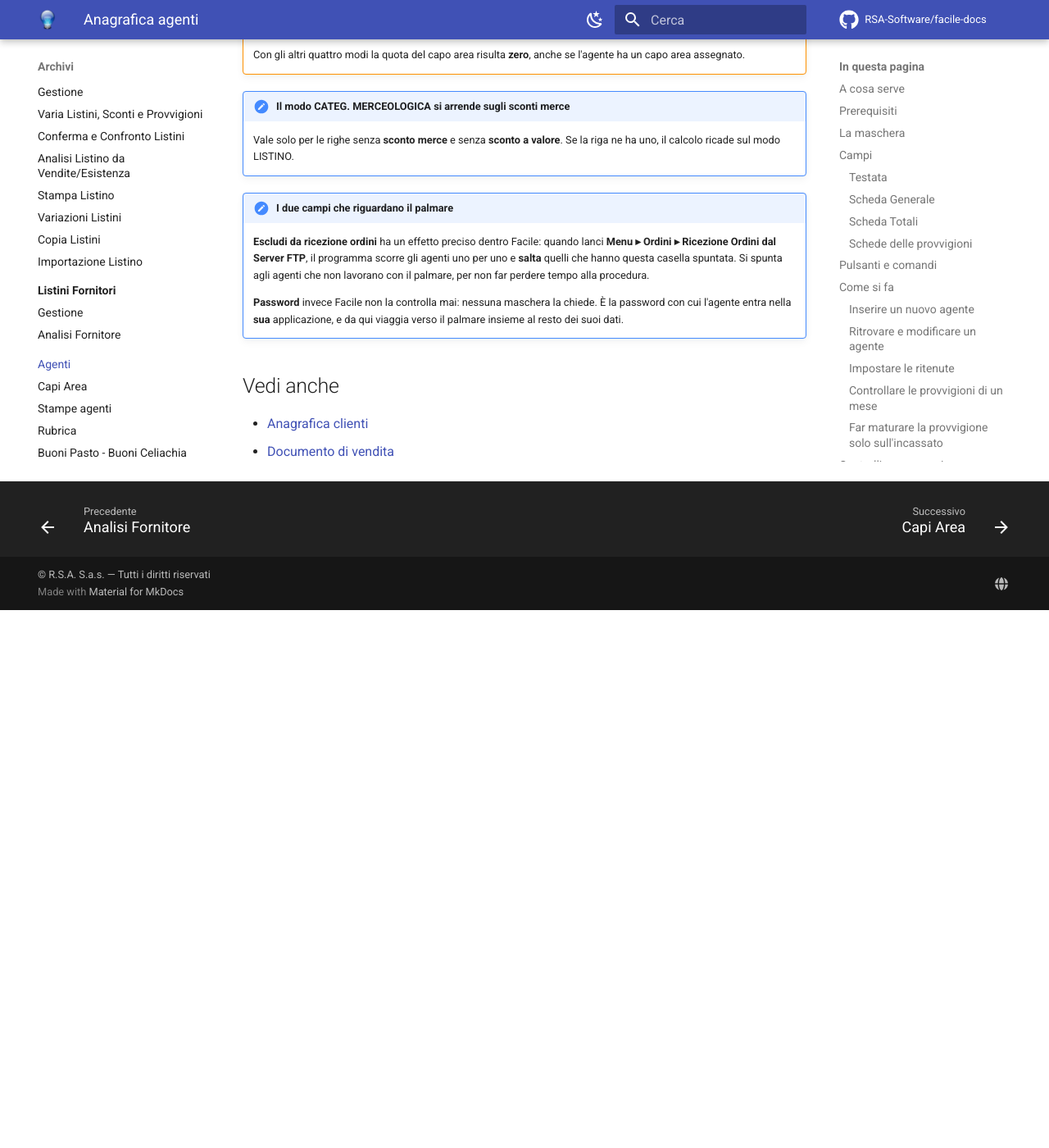
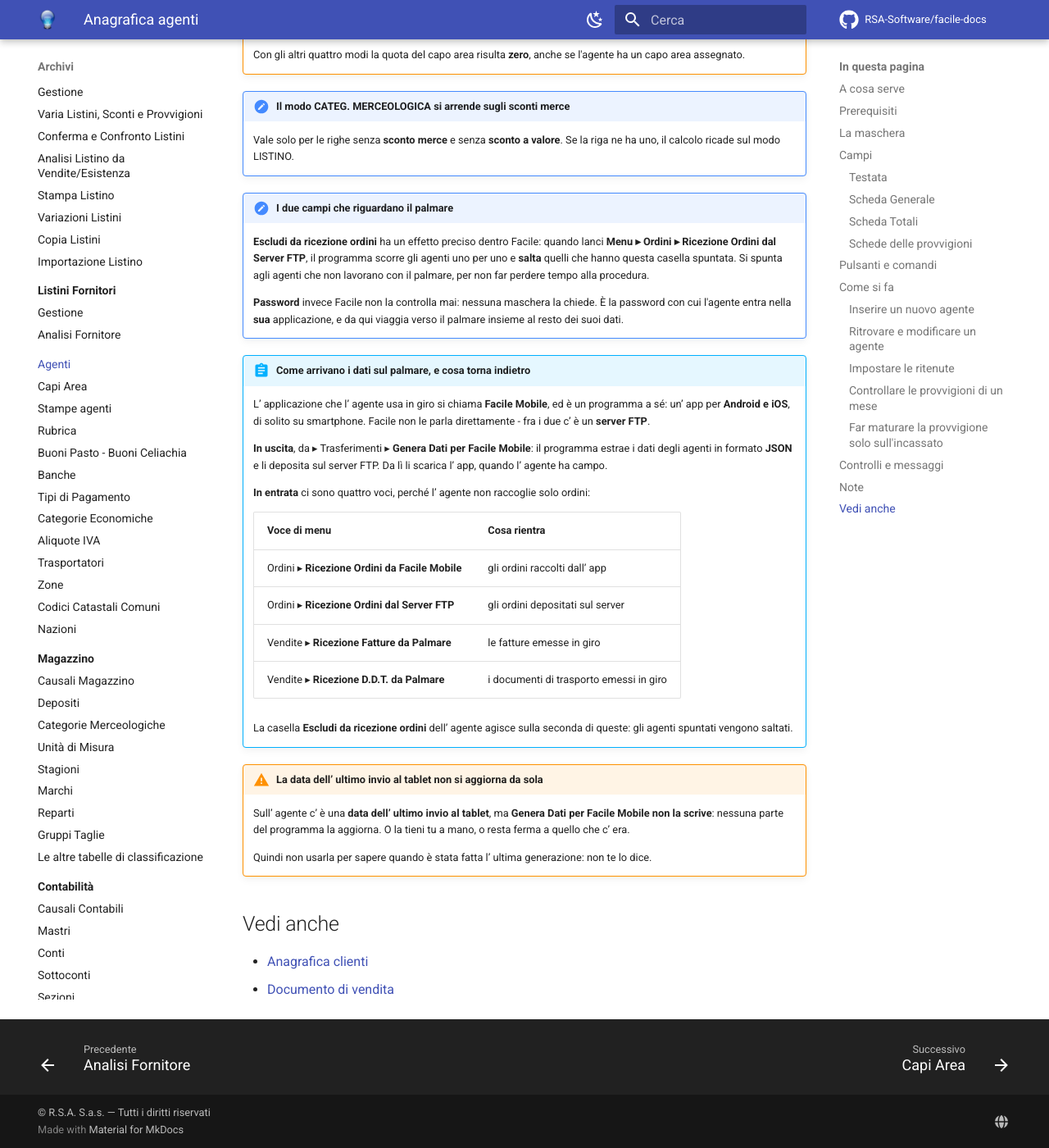
Before and after one commit to RSA-Software/facile-docs, an MkDocs documentation site: the page built from docs/moduli/anagrafiche/anagrafica-agenti.md, in a window 1280 px wide and 1400 px high, scrolled down 8776 px. Shown: the whole window at 82% size. Built offline with MkDocs 1.6.1 and Material for MkDocs 9.7.7, drawn with Linux system fonts in a browser that asks for light colours; comment, search, counter and statistics services are not loaded; before the commit the page ends 9520 px from its top, so only the background shows below that.

Commit message:
Agenti: il giro di Facile Mobile, dal lato Facile
La generazione estrae i dati in JSON e li deposita su un server FTP; da li' li
scarica Facile Mobile, che e' un'app Android e iOS su smartphone. In entrata
ci sono quattro voci e non una: ordini dall'app, ordini dal server, fatture e
documenti di trasporto emessi in giro.

E una nota sulla data dell'ultimo invio al tablet: la generazione non la
scrive, quindi non dice quando e' stata fatta l'ultima estrazione.

Resta da chiedere solo se l'app ha un manuale suo a cui rimandare.

```diff
--- a/docs/moduli/anagrafiche/anagrafica-agenti.md
+++ b/docs/moduli/anagrafiche/anagrafica-agenti.md
@@ -264,7 +264,42 @@ vuoto la voce **Modifica** non apre nulla e non dà alcun messaggio.
     chiede. È la password con cui l'agente entra nella **sua** applicazione, e
     da qui viaggia verso il palmare insieme al resto dei suoi dati.
 
-<!-- DA VERIFICARE: il palmare degli agenti. Dal lato Facile si vedono solo i due campi qui sopra, la ricezione ordini via FTP e la data dell'ultimo invio al tablet; l'applicazione che gira sul palmare è un programma a sé. Il manuale deve avere una pagina che racconti il giro completo — cosa si manda, quando, che cosa torna indietro — o l'applicazione dell'agente ha un manuale suo e qui basta il rimando? -->
+!!! abstract "Come arrivano i dati sul palmare, e cosa torna indietro"
+
+    L’ applicazione che l’ agente usa in giro si chiama **Facile
+    Mobile**, ed è un programma a sé: un’ app per **Android e iOS**,
+    di solito su smartphone. Facile non le parla direttamente - fra i due
+    c’ è un **server FTP**.
+
+    **In uscita**, da ▸ Trasferimenti ▸ **Genera Dati per Facile Mobile**:
+    il programma estrae i dati degli agenti in formato **JSON** e li
+    deposita sul server FTP. Da lì li scarica l’ app, quando l’ agente
+    ha campo.
+
+    **In entrata** ci sono quattro voci, perché l’ agente non raccoglie
+    solo ordini:
+
+    | Voce di menu | Cosa rientra |
+    |---|---|
+    | Ordini ▸ **Ricezione Ordini da Facile Mobile** | gli ordini raccolti dall’ app |
+    | Ordini ▸ **Ricezione Ordini dal Server FTP** | gli ordini depositati sul server |
+    | Vendite ▸ **Ricezione Fatture da Palmare** | le fatture emesse in giro |
+    | Vendite ▸ **Ricezione D.D.T. da Palmare** | i documenti di trasporto emessi in giro |
+
+    La casella **Escludi da ricezione ordini** dell’ agente agisce sulla
+    seconda di queste: gli agenti spuntati vengono saltati.
+
+!!! warning "La data dell’ ultimo invio al tablet non si aggiorna da sola"
+
+    Sull’ agente c’ è una **data dell’ ultimo invio al tablet**, ma
+    **Genera Dati per Facile Mobile non la scrive**: nessuna parte del
+    programma la aggiorna. O la tieni tu a mano, o resta ferma a quello
+    che c’ era.
+
+    Quindi non usarla per sapere quando è stata fatta l’ ultima
+    generazione: non te lo dice.
+
+<!-- DA VERIFICARE: il giro di Facile Mobile dal lato Facile e' scritto qui sopra (JSON su FTP, l' app lo scarica, quattro voci di rientro). Facile Mobile ha un manuale suo a cui rimandare? Se si', basta il link; se no, serve una pagina che racconti anche il lato dell' app - cosa vede l' agente, cosa puo' fare offline, come si accorge che i dati sono vecchi. -->
 
 ## Vedi anche
 
```
Also changed, not shown: DOMANDE-APERTE.md (+1 -1 lines).
